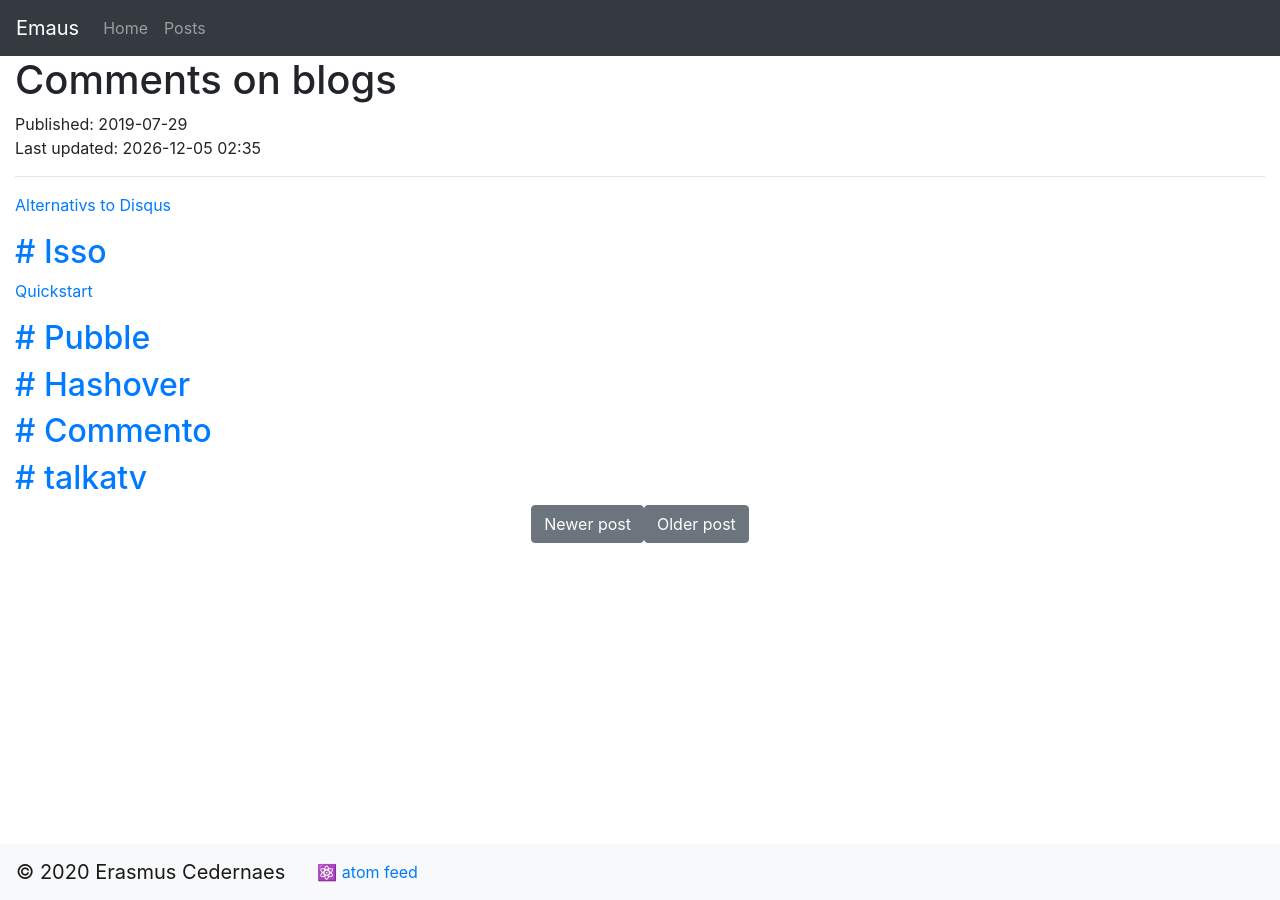
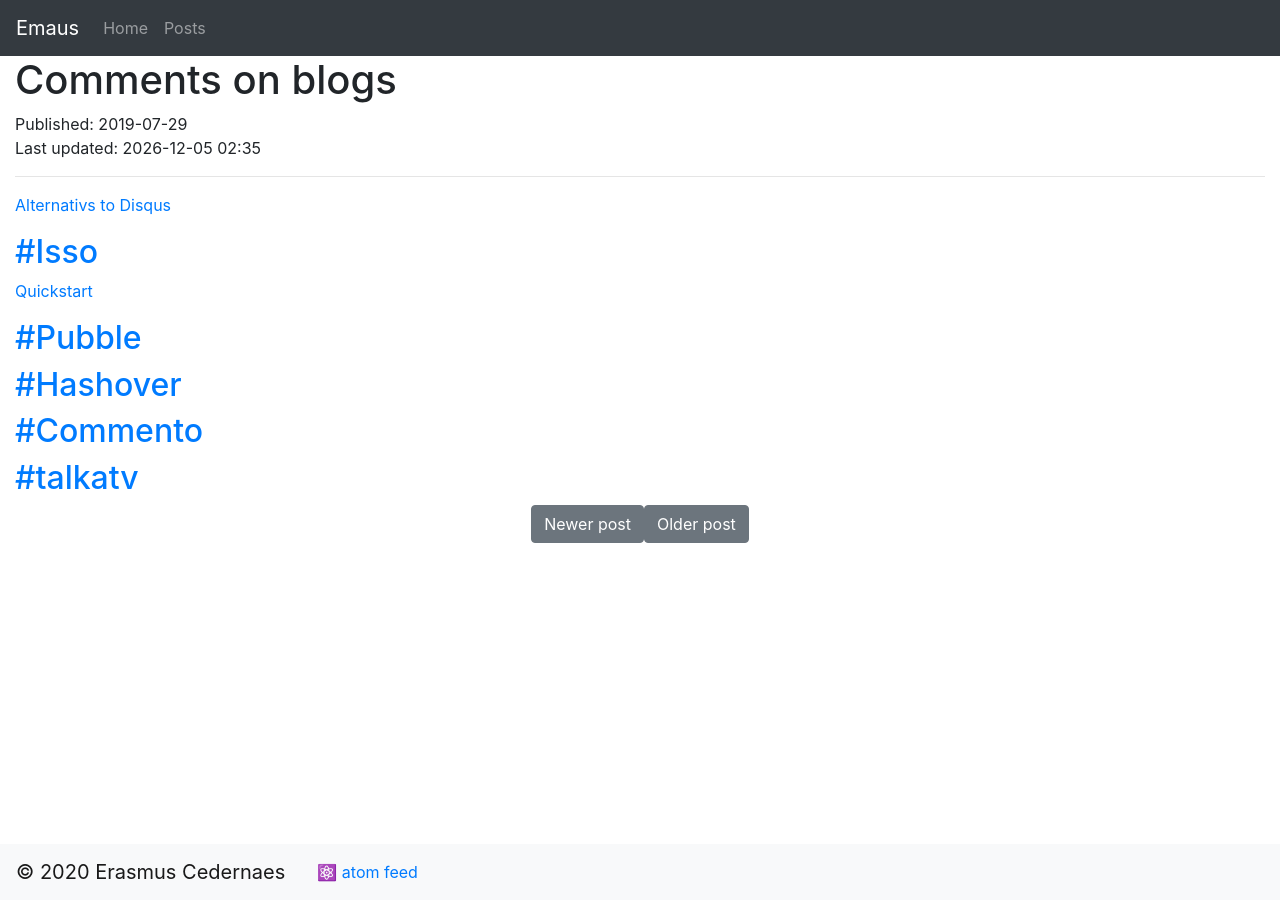
Before and after one commit to emanuelen5/emanuelen5.github.io, a Jekyll site: the page built from site/_posts/2019-07-29-comments-on-blogs.md, in a window 1280 px wide. Built offline with Jekyll 4.4.1, drawn with Linux system fonts in a browser that asks for light colours.

Commit message:
Adding some whitespace control

```diff
--- a/site/_includes/anchor_headings.html
+++ b/site/_includes/anchor_headings.html
@@ -1,5 +1,5 @@
-{% capture headingsWorkspace %}
-  {% comment %}
+{%- capture headingsWorkspace -%}
+  {%- comment -%}
     Version 1.0.6
       https://github.com/allejo/jekyll-anchor-headings
 
@@ -25,86 +25,86 @@
 
     Output:
       The original HTML with the addition of anchors inside of all of the h1-h6 headings.
-  {% endcomment %}
+  {%- endcomment -%}
 
-  {% assign minHeader = include.h_min | default: 1 %}
-  {% assign maxHeader = include.h_max | default: 6 %}
-  {% assign beforeHeading = include.beforeHeading %}
-  {% assign nodes = include.html | split: '<h' %}
+  {%- assign minHeader = include.h_min | default: 1 -%}
+  {%- assign maxHeader = include.h_max | default: 6 -%}
+  {%- assign beforeHeading = include.beforeHeading -%}
+  {%- assign nodes = include.html | split: '<h' -%}
 
-  {% capture edited_headings %}{% endcapture %}
+  {%- capture edited_headings -%}{%- endcapture -%}
 
-  {% for _node in nodes %}
-    {% capture node %}{{ _node | strip }}{% endcapture %}
+  {%- for _node in nodes -%}
+    {%- capture node -%}{{ _node | strip }}{%- endcapture -%}
 
-    {% if node == "" %}
-      {% continue %}
-    {% endif %}
+    {%- if node == "" -%}
+      {%- continue -%}
+    {%- endif -%}
 
-    {% assign nextChar = node | replace: '"', '' | strip | slice: 0, 1 %}
-    {% assign headerLevel = nextChar | times: 1 %}
+    {%- assign nextChar = node | replace: '"', '' | strip | slice: 0, 1 -%}
+    {%- assign headerLevel = nextChar | times: 1 -%}
 
     <!-- If the level is cast to 0, it means it's not a h1-h6 tag, so let's see if we need to fix it -->
-    {% if headerLevel == 0 %}
+    {%- if headerLevel == 0 -%}
       <!-- Split up the node based on closing angle brackets and get the first one. -->
-      {% assign firstChunk = node | split: '>' | first %}
+      {%- assign firstChunk = node | split: '>' | first -%}
 
       <!-- If the first chunk does NOT contain a '<', that means we've broken another HTML tag that starts with 'h' -->
-      {% unless firstChunk contains '<' %}
-        {% capture node %}<h{{ node }}{% endcapture %}
-      {% endunless %}
+      {%- unless firstChunk contains '<' -%}
+        {%- capture node -%}<h{{ node }}{%- endcapture -%}
+      {%- endunless -%}
 
-      {% capture edited_headings %}{{ edited_headings }}{{ node }}{% endcapture %}
-      {% continue %}
-    {% endif %}
+      {%- capture edited_headings -%}{{ edited_headings }}{{ node }}{%- endcapture -%}
+      {%- continue -%}
+    {%- endif -%}
 
-    {% assign _workspace = node | split: '</h' %}
-    {% assign _idWorkspace = _workspace[0] | split: 'id="' %}
-    {% assign _idWorkspace = _idWorkspace[1] | split: '"' %}
-    {% assign html_id = _idWorkspace[0] %}
+    {%- assign _workspace = node | split: '</h' -%}
+    {%- assign _idWorkspace = _workspace[0] | split: 'id="' -%}
+    {%- assign _idWorkspace = _idWorkspace[1] | split: '"' -%}
+    {%- assign html_id = _idWorkspace[0] -%}
 
-    {% capture _hAttrToStrip %}{{ _workspace[0] | split: '>' | first }}>{% endcapture %}
-    {% assign header = _workspace[0] | replace: _hAttrToStrip, '' %}
+    {%- capture _hAttrToStrip -%}{{ _workspace[0] | split: '>' | first }}>{%- endcapture -%}
+    {%- assign header = _workspace[0] | replace: _hAttrToStrip, '' -%}
 
     <!-- Build the anchor to inject for our heading -->
-    {% capture anchor %}{% endcapture %}
+    {%- capture anchor -%}{%- endcapture -%}
 
-    {% if html_id and headerLevel >= minHeader and headerLevel <= maxHeader %}
-      {% capture anchor %}href="#{{ html_id }}"{% endcapture %}
+    {%- if html_id and headerLevel >= minHeader and headerLevel <= maxHeader -%}
+      {%- capture anchor -%}href="#{{ html_id }}"{%- endcapture -%}
 
-      {% if include.anchorClass %}
-        {% capture anchor %}{{ anchor }} class="{{ include.anchorClass }}"{% endcapture %}
-      {% endif %}
+      {%- if include.anchorClass -%}
+        {%- capture anchor -%}{{ anchor }} class="{{ include.anchorClass }}"{%- endcapture -%}
+      {%- endif -%}
 
-      {% if include.anchorTitle %}
-        {% capture anchor %}{{ anchor }} title="{{ include.anchorTitle | replace: '%heading%', header }}"{% endcapture %}
-      {% endif %}
+      {%- if include.anchorTitle -%}
+        {%- capture anchor -%}{{ anchor }} title="{{ include.anchorTitle | replace: '%heading%', header }}"{%- endcapture -%}
+      {%- endif -%}
 
-      {% if include.anchorAttrs %}
-        {% capture anchor %}{{ anchor }} {{ include.anchorAttrs | replace: '%heading%', header }}{% endcapture %}
-      {% endif %}
+      {%- if include.anchorAttrs -%}
+        {%- capture anchor -%}{{ anchor }} {{ include.anchorAttrs | replace: '%heading%', header }}{%- endcapture -%}
+      {%- endif -%}
 
-      {% capture anchor %}<a {{ anchor }}>{{ include.anchorBody | replace: '%heading%', header | default: '' }}</a>{% endcapture %}
+      {%- capture anchor -%}<a {{ anchor }}>{{ include.anchorBody | replace: '%heading%', header | default: '' }}</a>{%- endcapture -%}
 
       <!-- In order to prevent adding extra space after a heading, we'll let the 'anchor' value contain it -->
-      {% if beforeHeading %}
-        {% capture anchor %}{{ anchor }} {% endcapture %}
-      {% else %}
-        {% capture anchor %} {{ anchor }}{% endcapture %}
-      {% endif %}
-    {% endif %}
+      {%- if beforeHeading -%}
+        {%- capture anchor -%}{{ anchor }} {%- endcapture -%}
+      {%- else -%}
+        {%- capture anchor -%} {{ anchor }}{%- endcapture -%}
+      {%- endif -%}
+    {%- endif -%}
 
-    {% capture new_heading %}
+    {%- capture new_heading -%}
       <h{{ _hAttrToStrip }}
         {{ include.bodyPrefix }}
-        {% if beforeHeading %}
+        {%- if beforeHeading -%}
           {{ anchor }}{{ header }}
-        {% else %}
+        {%- else -%}
           {{ header }}{{ anchor }}
-        {% endif %}
+        {%- endif -%}
         {{ include.bodySuffix }}
       </h{{ _workspace | last }}
-    {% endcapture %}
-    {% capture edited_headings %}{{ edited_headings }}{{ new_heading }}{% endcapture %}
-  {% endfor %}
-{% endcapture %}{% assign headingsWorkspace = '' %}{{ edited_headings | strip }}
+    {%- endcapture -%}
+    {%- capture edited_headings -%}{{ edited_headings }}{{ new_heading }}{%- endcapture -%}
+  {%- endfor -%}
+{%- endcapture -%}{%- assign headingsWorkspace = '' -%}{{ edited_headings | strip }}
```
